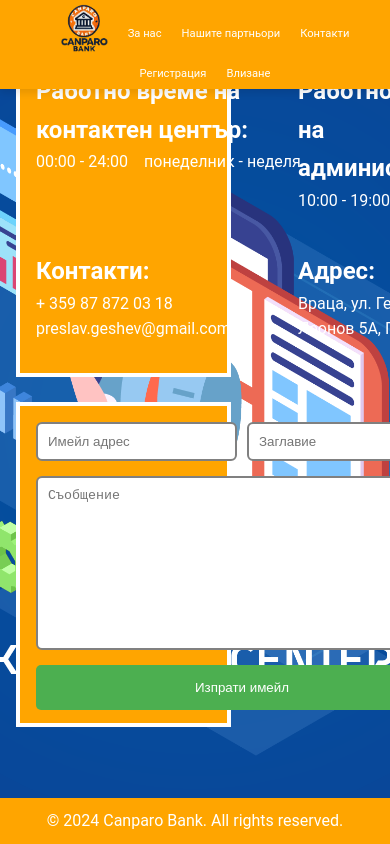
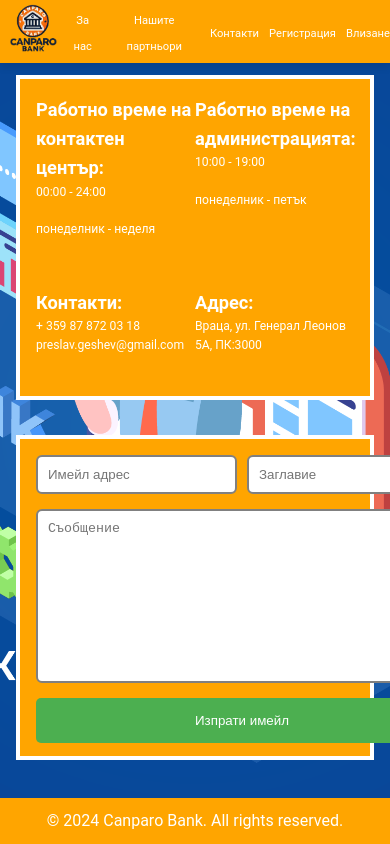
Before and after one commit to drak138/angular-project-canparo, an Angular app in the folder canparo-bank/: page /about/contacts in a window 390 px wide. Built offline with nearby package versions, Linux system fonts and the light colour scheme.

Commit message:
site is 80% responsive to phones

```diff
--- a/canparo-bank/src/app/components/header-component/header-component.component.html
+++ b/canparo-bank/src/app/components/header-component/header-component.component.html
@@ -10,7 +10,7 @@
                 <li><a class="navButtons" routerLink="/card/bills">Сметки</a></li>
                 <li><a class="navButtons" routerLink="/card/createUserBill">Създаване на сметка</a></li>
             </ul>
-            <a class="navButtons" style="padding-right: 7%;" routerLink="/auth/myAccount">Моят профил</a>
+            <a class="navButtons" style="padding-right: 3%;" routerLink="/auth/myAccount">Моят профил</a>
     </nav>
     }@else{<nav>
         <ul class="guest">
--- a/canparo-bank/src/css/about.css
+++ b/canparo-bank/src/css/about.css
@@ -48,3 +48,45 @@
     width: -webkit-fill-available;
     height: 17rem;
 }
+@media (max-width: 480px){
+    .intro h2{
+        font-size: 70%;
+    }
+    .intro p{
+        font-size: 76%;
+    }
+    .benefits h2{
+        font-size: 90%;
+    }
+    .benefits ul{
+        font-size: 74%;
+    }
+    .team h2{
+        font-size: 81%;
+    }
+    .team p{
+        font-size: 90%;
+    }
+    .company-history h2{
+        font-size: 70%;
+    }
+    .company-history p{
+        font-size: 61.5%;
+    }
+    .partners h2{
+        font-size: 68%;
+    }
+    .partners p{
+        font-size: 62%;
+    }
+    .about-hero article a{
+        font-size: 11px;
+    }
+    .our-contacts h2{
+        font-size: 86%;
+    }
+    .our-contacts p{
+        font-size: 75%;
+    }
+
+}
--- a/canparo-bank/src/css/contacts.css
+++ b/canparo-bank/src/css/contacts.css
@@ -17,17 +17,18 @@
         max-width: 630px;
         height: 325px;
         background-color: orange;
-        width: 55vw;
+        width: -webkit-fill-available;
         padding: 1rem;
         border: white solid 4px;
 }
 .contact{
+
     display: grid;
     grid-column-gap: 38px;
     grid-row-gap: 24px;
     grid-template-columns: 1fr;
     justify-items: stretch;
-    grid-template-columns: minmax(224px, 1fr) minmax(189px, 1fr);
+    grid-template-columns: 50% 50%;
     font-style: normal;
 }
 .hours{
@@ -72,3 +73,16 @@
     border-radius: 5px;
     cursor: pointer;
 }
+@media (max-width: 480px){
+    .contacts-hero{
+        height: 91vh;
+    }
+    .contacts-hero article{
+        margin-top: 9%;
+        font-size: 76%;
+        column-gap: normal;
+    }
+    .hours{
+        grid-template-columns: none
+    }
+}
--- a/canparo-bank/src/css/home.css
+++ b/canparo-bank/src/css/home.css
@@ -140,7 +140,7 @@ nav ul li:hover {
 
 .right {
   left: auto;
-  right: 10px;
+  right: 16px;
   position: absolute;
   padding: 13px 21px;
   top: 40vh;
@@ -237,8 +237,13 @@ footer p {
 
 @media (max-width: 480px) {
   nav ul {
-    flex-wrap: wrap;
     justify-content: center;
+  }
+  .logged li,.guest li{
+    margin-left: 10px;
+  }
+  .credit-card{
+    background-position-x: 84%;
   }
 
   .navButtons {
--- a/canparo-bank/src/css/register.css
+++ b/canparo-bank/src/css/register.css
@@ -49,3 +49,8 @@
     text-decoration: none;
     color: #4CAF50;
 }
+@media (max-width: 480px) {
+    .register-form{
+        margin-top: 25%;
+    }
+}
```
